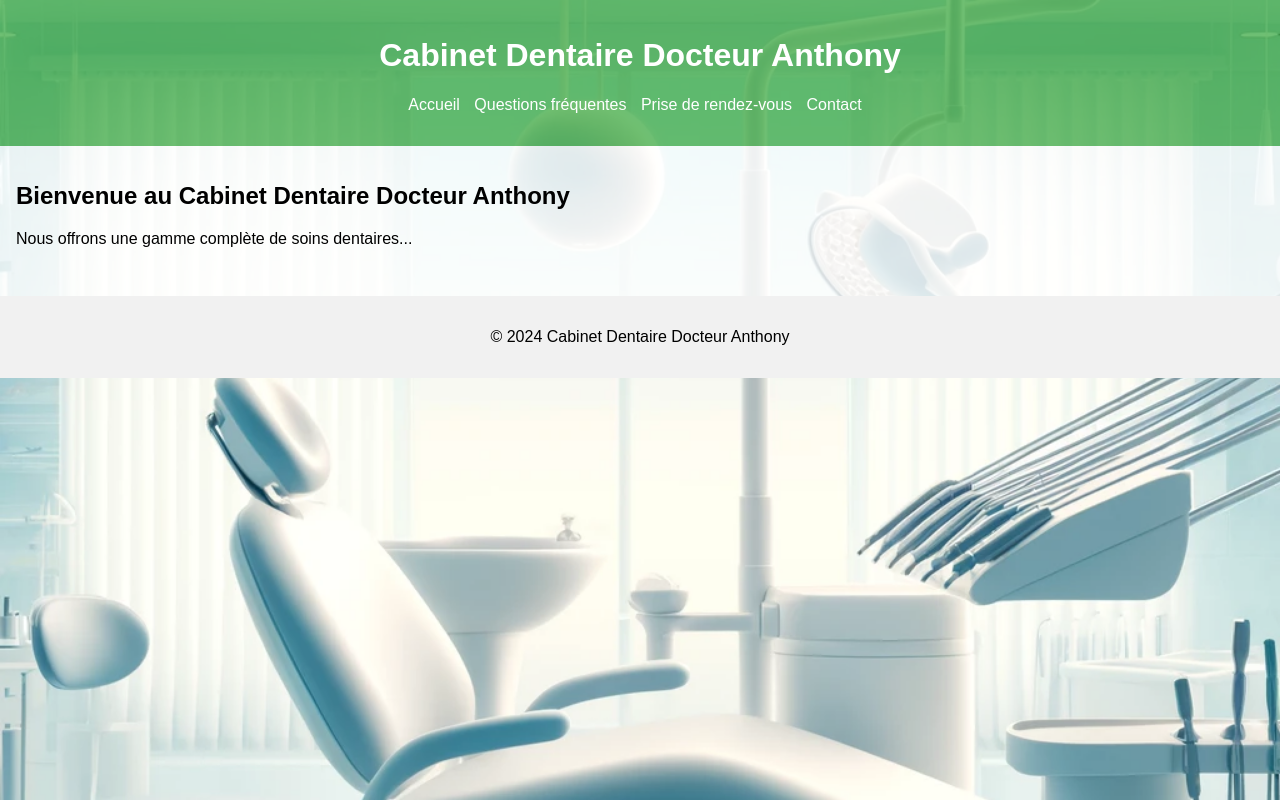
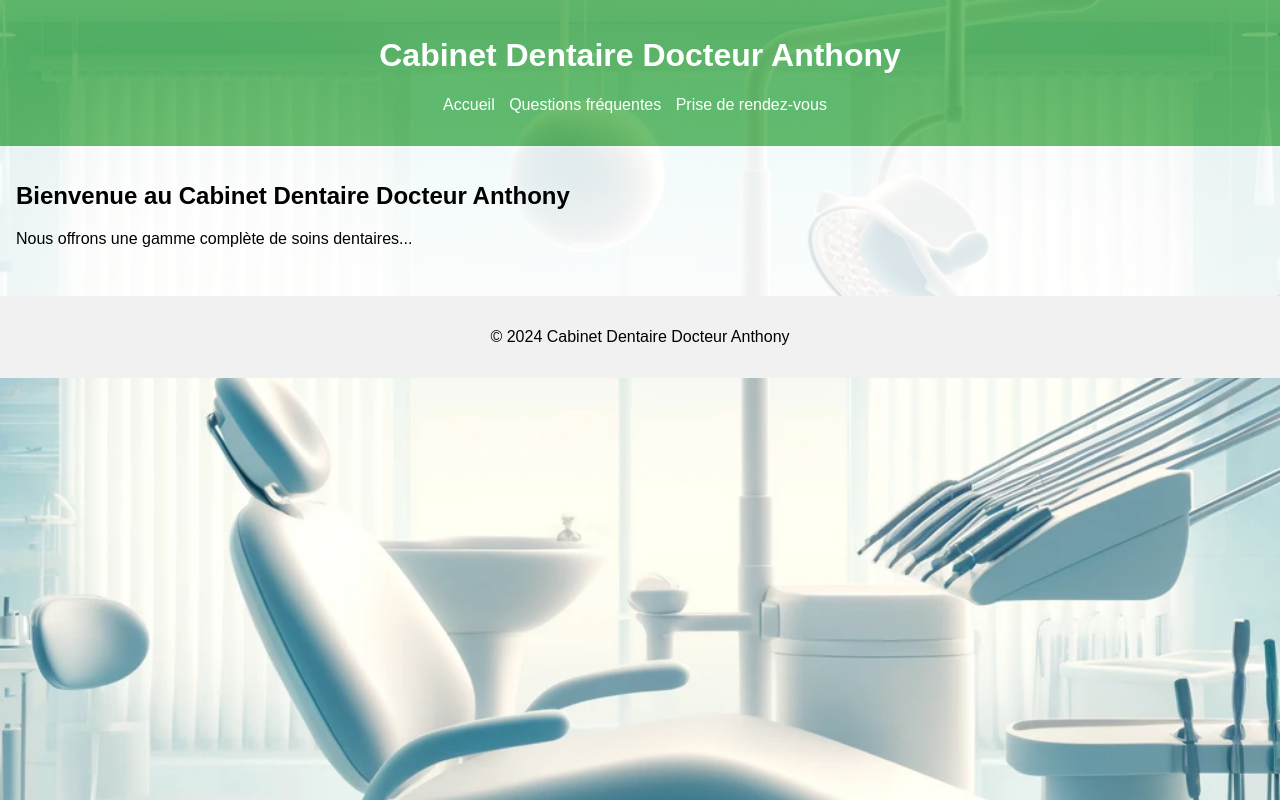
Before and after one commit to Fatexone/DOCTO, a plain HTML site: page docs/index.html in a window 1280 px wide. Drawn offline with Linux system fonts and the light colour scheme; some packages are replaced by stand-ins of ours.

Commit message:
Votre message de commit

```diff
--- a/docs/index.html
+++ b/docs/index.html
@@ -20,8 +20,7 @@
             <ul>
                 <li><a href="#home" class="nav-link">Accueil</a></li>
                 <li><a href="#faq" class="nav-link">Questions fréquentes</a></li>
-                <li><a href="#appointment" class="nav-link">Prise de rendez-vous</a></li>
-                <li><a href="#contact" class="nav-link">Contact</a></li>
+                <li><a href="#contact" class="nav-link">Prise de rendez-vous</a></li>
             </ul>
         </nav>
     </header>
```
